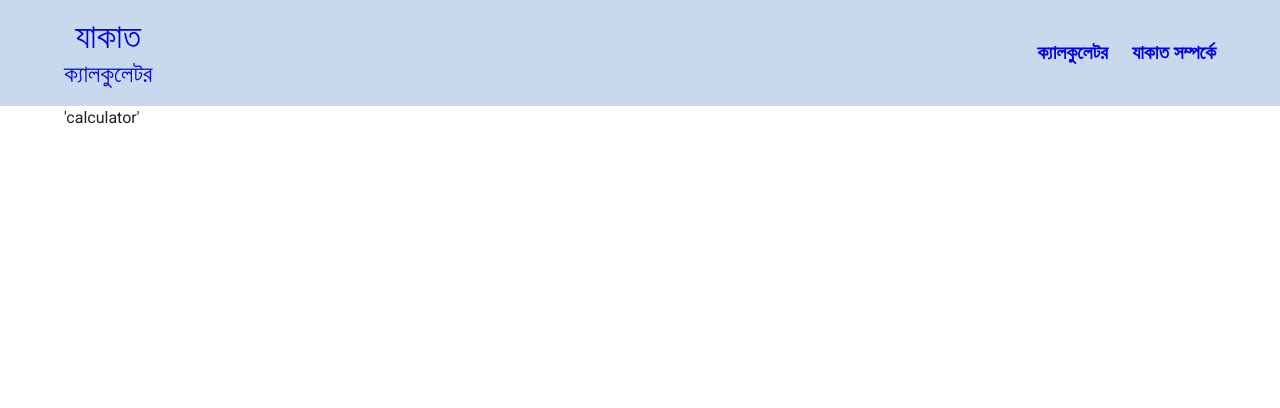
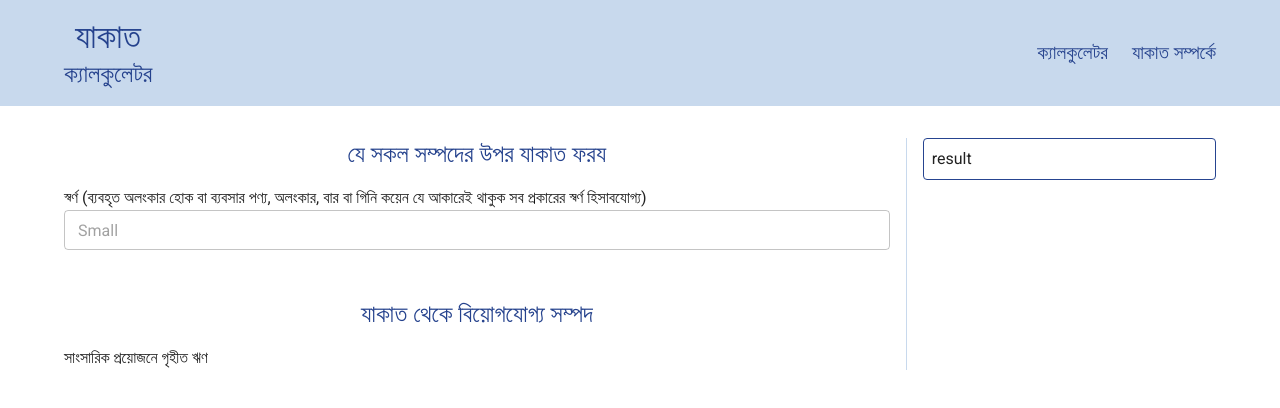
Before and after one commit to zakariabuet13/zakat-calc, a React (Create React App) app: page / in a window 1280 px wide. Shown: the top 408 px of the page. Built offline with nearby package versions, Linux system fonts and the light colour scheme.

Commit message:
UI building

```diff
--- a/public/index.html
+++ b/public/index.html
@@ -6,10 +6,6 @@
     <meta name="viewport" content="width=device-width, initial-scale=1, width=device-width" />
 
     <meta name="theme-color" content="#000000" />
-    <meta
-      name="description"
-      content="Web site created using create-react-app"
-    />
     <link rel="apple-touch-icon" href="%PUBLIC_URL%/logo192.png" />
     <!--
       manifest.json provides metadata used when your web app is installed on a
@@ -25,7 +21,7 @@
       work correctly both with client-side routing and a non-root public URL.
       Learn how to configure a non-root public URL by running `npm run build`.
     -->
-    <title>React App</title>
+    <title>যাকাত ক্যালকুলেটর</title>
   </head>
   <body>
     <noscript>You need to enable JavaScript to run this app.</noscript>
--- a/src/components/header/header.module.css
+++ b/src/components/header/header.module.css
@@ -16,5 +16,5 @@
 }
 
 .menu-item {
-  font-size: 1.2rem;
+  font-size: 1.2rem !important;
 }
--- a/src/components/header/header.tsx
+++ b/src/components/header/header.tsx
@@ -4,18 +4,26 @@ import { Link } from "react-router-dom";
 
 export const Header = () => {
   return (
-    <Box py={2} sx={{ bgcolor: "secondary.main" }}>
+    <Box py={2} mb={4} sx={{ bgcolor: "secondary.main", position: "sticky", top: 0 }}>
       <Container maxWidth={"lg"} sx={{ display: "flex" }} className={styles.header}>
         <Link to={"/"}>
           <Box className={styles.logo}>
-            <Typography variant="h4">যাকাত</Typography>
-            <Typography variant="h5">ক্যালকুলেটর</Typography>
+            <Typography variant="h4" color={"primary.main"}>
+              যাকাত
+            </Typography>
+            <Typography variant="h5" color={"primary.main"}>
+              ক্যালকুলেটর
+            </Typography>
           </Box>
         </Link>
 
         <Box className={styles.menu}>
-          <Link to={"/"} className={styles["menu-item"]}>ক্যালকুলেটর</Link>
-          <Link to={"/about-zakat"} className={styles["menu-item"]}>যাকাত সম্পর্কে</Link>
+          <Link to={"/"} >
+            <Typography className={styles["menu-item"]} color={"primary.main"}>ক্যালকুলেটর</Typography>
+          </Link>
+          <Link to={"/about-zakat"}>
+            <Typography className={styles["menu-item"]} color={"primary.main"}>যাকাত সম্পর্কে</Typography>
+          </Link>
         </Box>
       </Container>
     </Box>
--- a/src/index.css
+++ b/src/index.css
@@ -1,3 +1,8 @@
+:root {
+  --color-primary: #264490;
+  --color-secondary: #c8d9ed;
+}
+
 * {
   margin: 0;
   padding: 0;
--- /dev/null
+++ b/src/pages/calculator/calculator.module.css
@@ -0,0 +1,28 @@
+.page-wrapper {
+  display: flex;
+  gap: 1rem;
+  align-items: flex-start;
+  margin-bottom: 16px;
+}
+
+.calculator {
+  border-right: 1px solid var(--color-secondary);
+  flex: 3;
+  padding-right: 1rem;
+}
+
+.result {
+  flex: 1;
+  position: sticky;
+  top: 138px;
+
+  border: 1px solid var(--color-primary);
+  border-radius: 0.25rem;
+  padding: 0.5rem;
+}
+
+@media screen and (max-width: 600px) {
+  .result {
+    display: none;
+  }
+}
--- a/src/pages/calculator/calculator.tsx
+++ b/src/pages/calculator/calculator.tsx
@@ -1,9 +1,34 @@
+import { Box, TextField, Typography } from "@mui/material";
 import Layout from "../../components/layout";
+import styles from "./calculator.module.css";
 
 export const Calculator = () => {
   return (
     <Layout>
-      'calculator'
+      <Box className={styles["page-wrapper"]}>
+        <Box className={styles["calculator"]}>
+          <Box component={"section"}>
+            <Typography variant="h5" color={"primary.main"} textAlign={"center"} mb={2}>
+              যে সকল সম্পদের উপর যাকাত ফরয
+            </Typography>
+
+            <Typography>
+              স্বর্ণ (ব্যবহৃত অলংকার হোক বা ব্যবসার পণ্য, অলংকার, বার বা গিনি কয়েন যে আকারেই থাকুক সব প্রকারের স্বর্ণ
+              হিসাবযোগ্য)
+            </Typography>
+            <TextField fullWidth placeholder="Small" variant="outlined" size="small" />
+          </Box>
+
+          <Box component={"section"} mt={6}>
+            <Typography variant="h5" color={"primary.main"} textAlign={"center"} mb={2}>
+              যাকাত থেকে বিয়োগযোগ্য সম্পদ
+            </Typography>
+            সাংসারিক প্রয়োজনে গৃহীত ঋণ
+          </Box>
+        </Box>
+
+        <Box className={styles["result"]}>result</Box>
+      </Box>
     </Layout>
   );
 };
```
